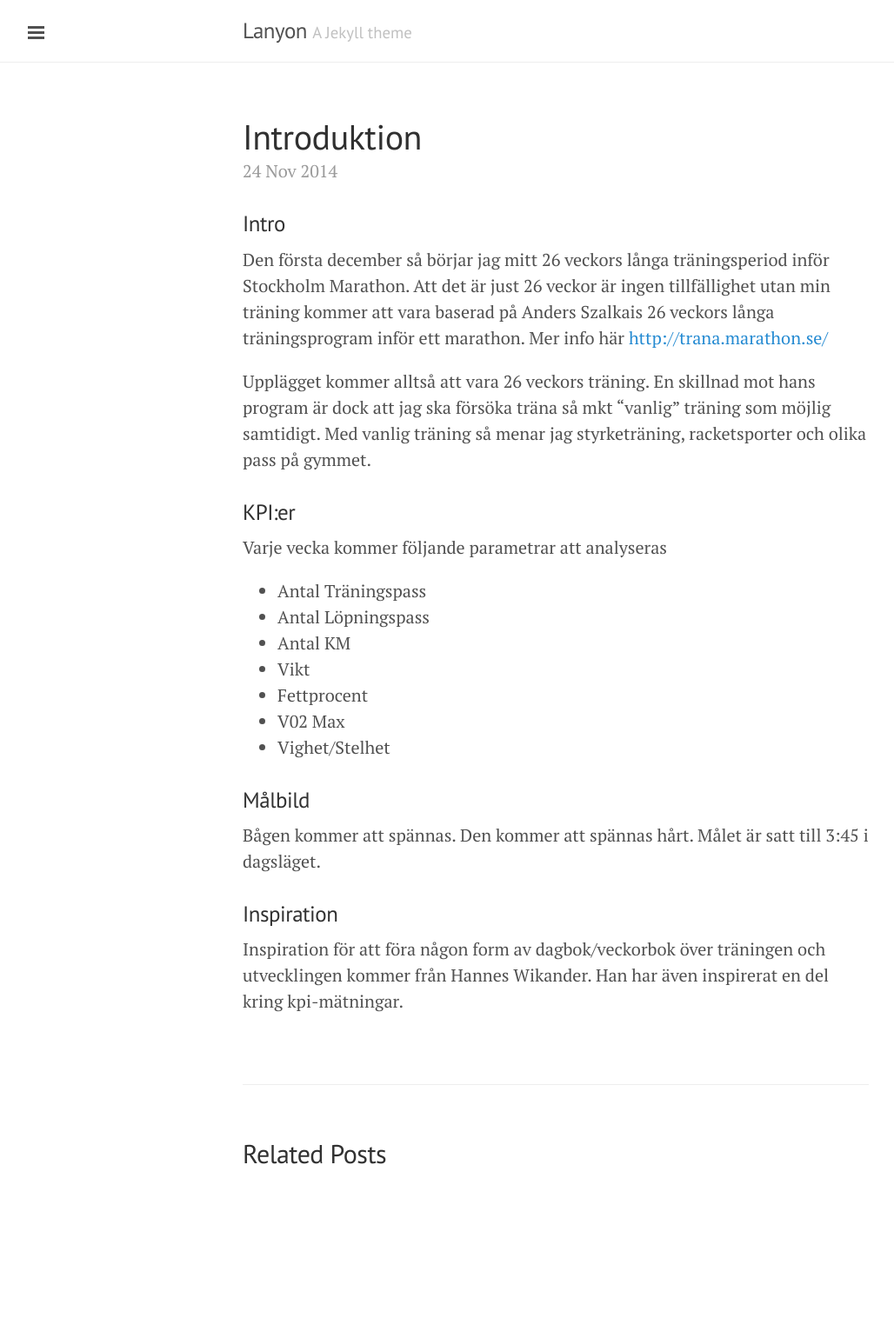
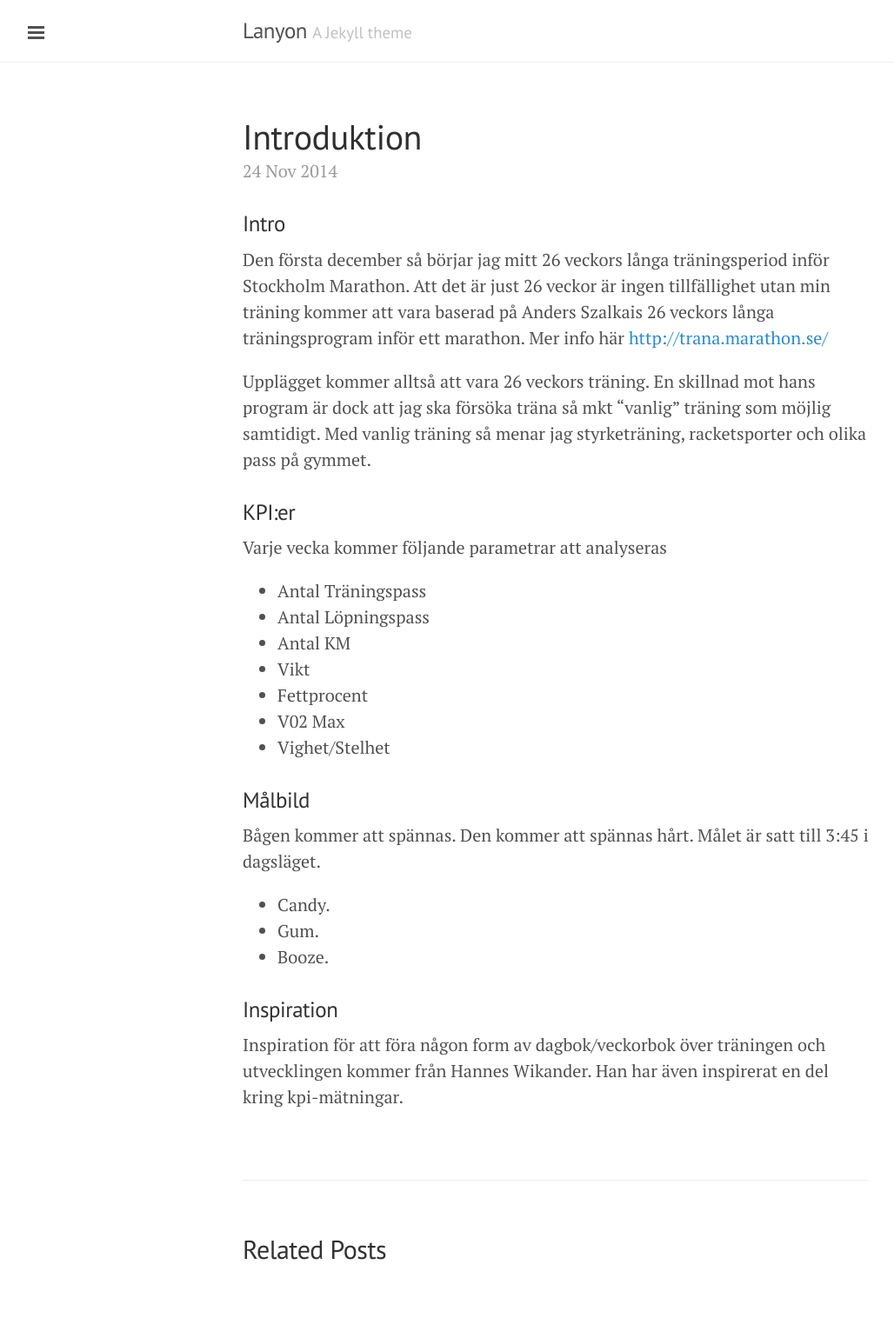
Before and after one commit to eripe970/eripe970.github.io, a Jekyll site: the page built from _posts/2014-11-24-Introduktion.md, in a window 1280 px wide. Shown: the whole page at 87% size, without its empty margins (1-1029 px from the left). Built offline with Jekyll 4.4.1, drawn with Linux system fonts in a browser that asks for light colours; Markdown is read by kramdown in place of the engine named in the settings; before the commit the page ends 1406 px from its top, so only the background shows below that.

Commit message:
Update 2014-11-24-Introduktion.md

```diff
--- a/_posts/2014-11-24-Introduktion.md
+++ b/_posts/2014-11-24-Introduktion.md
@@ -24,7 +24,9 @@ Varje vecka kommer följande parametrar att analyseras
 Bågen kommer att spännas. Den kommer att spännas hårt. Målet är satt till 3:45 i dagsläget.
 
 
-
++   Candy.
++   Gum.
++   Booze.
 
 ### Inspiration
 Inspiration för att föra någon form av dagbok/veckorbok över träningen och utvecklingen kommer från Hannes Wikander. Han har även inspirerat en del kring kpi-mätningar.
```
